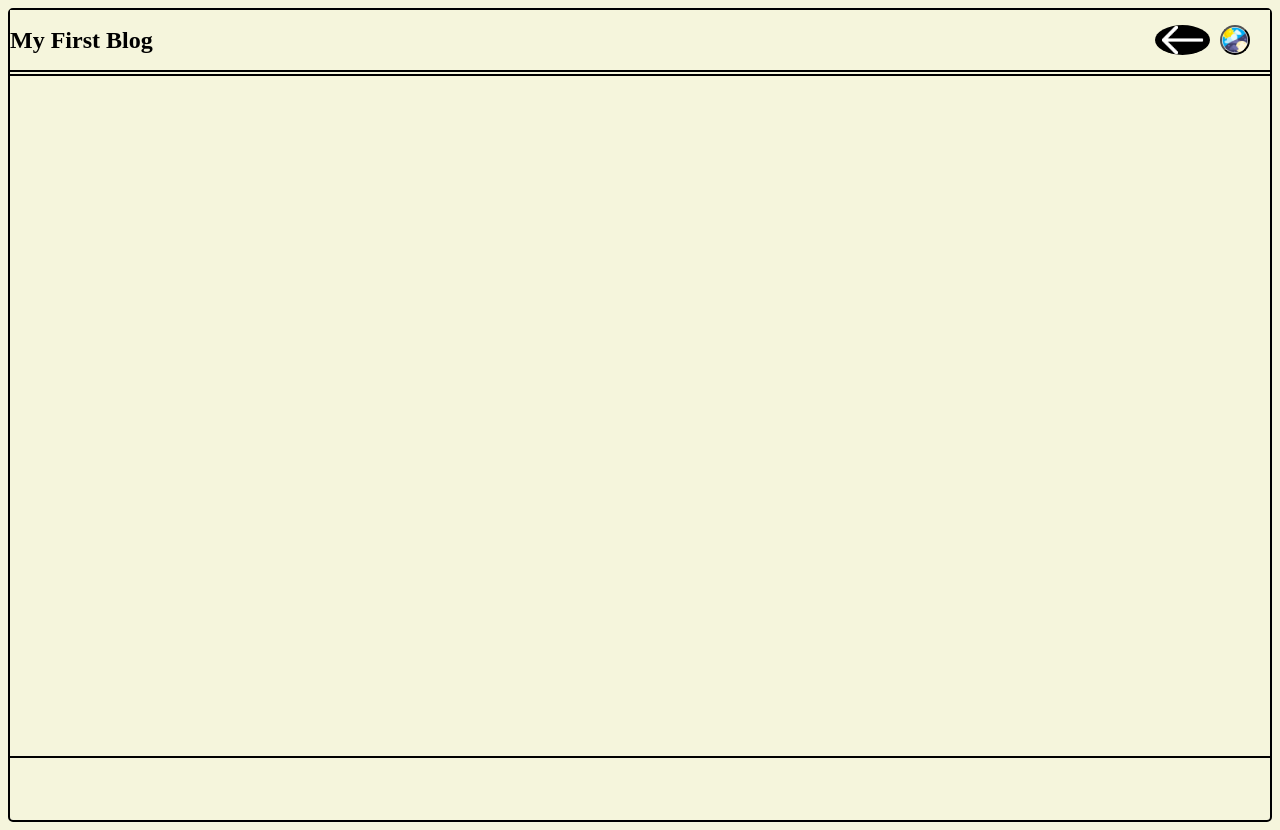
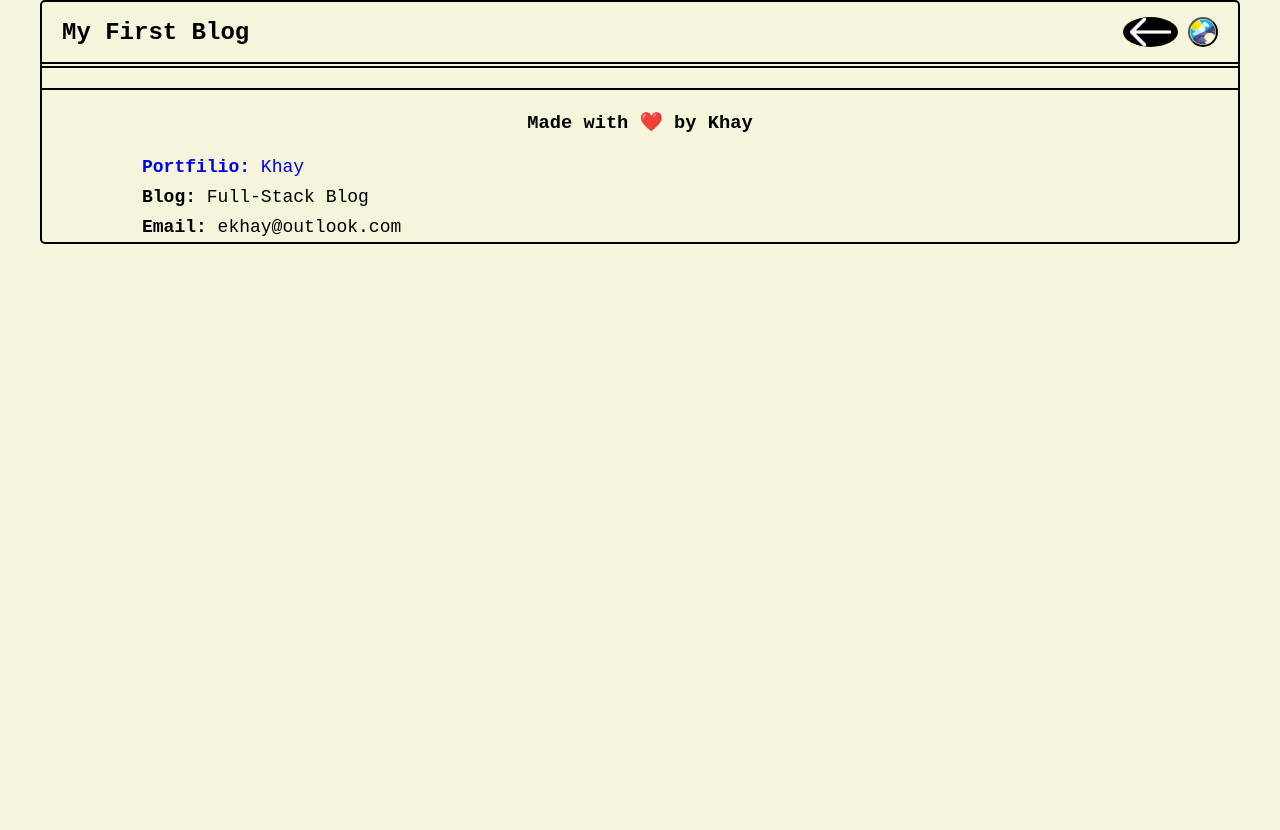
Before and after one commit to ekhay-hit/Blog, a plain HTML site: page blog.html in a window 1280 px wide. After the commit the page ends 800 px from the top, so only its background shows below. Drawn offline with Linux system fonts and the light colour scheme.

Commit message:
updated styling and footer

```diff
--- a/assets/css/blog.css
+++ b/assets/css/blog.css
@@ -1,26 +1,25 @@
+body{
+  margin: 0px 40px;
+  font-family: 'Courier New', Courier, monospace;
+}
+
+
 .light{
-
   border: 2px solid black;
   border-radius: 5px;
   color:black;
   background-color: beige;
 
- header{
-  border-bottom: 2px solid black;
-  background-color: beige;
- }
- header{
+header{
   border-bottom: 2px solid black;
 }
  .section{
   border-top: 2px solid black;
   border-bottom: 2px solid black;
-
  }
 .div-element{
   background-color: rgb(252, 252, 215);
 }
-
 
   footer{
       border-top: 2px solid beige;
@@ -48,8 +47,12 @@
  }
 .div-element{
   background-color: rgb(38, 72, 73);
+  border: 2px solid white;
 }
 
+.div-container{
+  border: 2px solid white;
+}
 
   footer{
       border-top: 2px solid rgb(38, 72, 73);
@@ -71,6 +74,7 @@ header {
   /* border-bottom: 2px solid black; */
  h2{
   margin-right: auto;
+  padding-left: 20px;
  }
 
   #btn-nav {
@@ -84,9 +88,22 @@ header {
 }
 
 footer {
-  display: flex;
-  height: 60px;
+  /* display: flex; */
+
   width: 100%;
+  a{
+    display: block;
+    text-decoration: none;
+    padding-left: 100px;
+    line-height: 30px;
+    font-size: 18px;
+
+  }
+
+}
+
+#footer-signature{
+  text-align: center;
 }
 .modeSwitcher {
   height: 30px;
@@ -99,7 +116,7 @@ footer {
 .section {
   display: flex;
   justify-content: center;
-  height: 85vh;
+
   width: 100%;
 }
 
@@ -133,6 +150,7 @@ footer {
   .blog-content {
     display: flex;
     padding-left: 30px;
+    font-size: 20px;
     /* background-color: green; */
   }
 
--- a/blog.html
+++ b/blog.html
@@ -21,6 +21,13 @@
      </div>
     </section>
     <script src="./assets/js/blog.js"></script>
-    <footer></footer>
+    <footer>
+      <div>
+      <h3 id="footer-signature">Made with ❤️ by Khay</3>
+      </div>
+      <a href="https://ekhay-hit.github.io/Portfolio/"><b>Portfilio:</b> Khay</a>
+      <a><b>Blog:</b> Full-Stack Blog</a>
+      <a><b>Email:</b> ekhay@outlook.com</a>
+    </footer>
   </body>
 </html>
```
Also changed, not shown: assets/css/style.css (+9 -1 lines).
